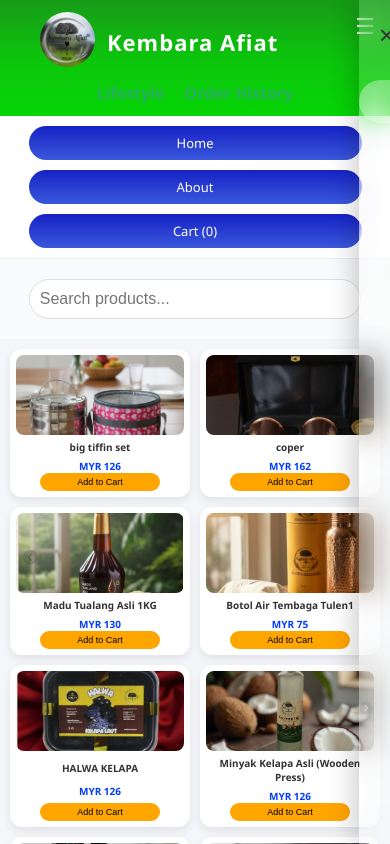
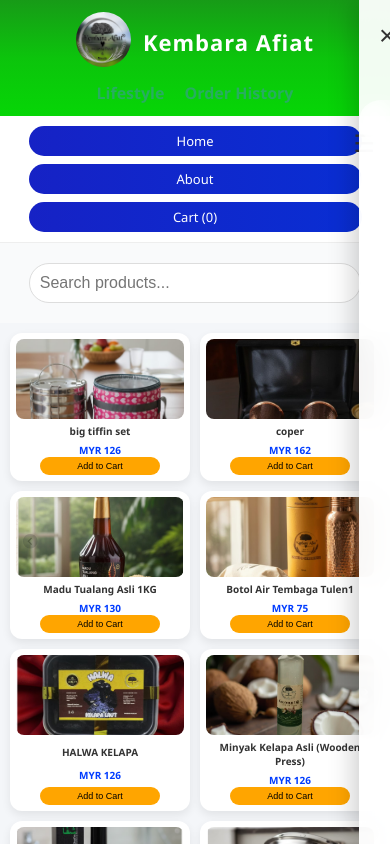
Before and after one commit to Mohamedasbar/KEMBARA-AFIAT2, a React (Create React App) app: page / in a window 390 px wide. Shown: the top 844 px of the page. Built offline with nearby package versions, Linux system fonts and the light colour scheme.

Commit message:
Update style.css

```diff
--- a/src/style.css
+++ b/src/style.css
@@ -690,5 +690,151 @@
   100% { transform: translateY(-150px) scale(0.5); opacity: 0; }
 }
 
+
+/* ===== NAVBAR ===== */
+.navbar {
+  display: flex;
+  justify-content: space-between; /* left-right on desktop */
+  align-items: center;
+  padding: 12px 20px;
+  background: white;
+  border-bottom: 1px solid #eee;
+  position: relative;
+  z-index: 1000;
+}
+
+.navbar a {
+  text-decoration: none;
+  padding: 8px 16px;
+  border-radius: 20px;
+  background: linear-gradient(90deg, #1622c5, #092ed3);
+  color: white;
+  font-size: 14px;
+  transition: 0.3s;
+}
+
+.navbar a:hover {
+  transform: scale(1.08);
+}
+
+/* ===== MENU ICON ===== */
+.menu-icon {
+  display: none; /* hidden on desktop */
+  font-size: 28px;
+  cursor: pointer;
+  color: #333;
+  transition: 0.3s ease;
+}
+
+.menu-icon:hover {
+  transform: scale(1.2) rotate(90deg);
+  color: #f1c40f;
+}
+
+/* ===== SLIDE MENU ===== */
+.slide-menu {
+  position: fixed;
+  top: 0;
+  right: -320px;
+  width: 280px;
+  height: 100vh;
+  background: rgba(255, 255, 255, 0.95);
+  backdrop-filter: blur(15px);
+  box-shadow: -5px 0 25px rgba(0,0,0,0.2);
+  transition: right 0.4s ease-in-out;
+  padding-top: 70px;
+  z-index: 9999;
+}
+
+.slide-menu.active {
+  right: 0;
+}
+
+.slide-menu .close-btn {
+  position: absolute;
+  top: 20px;
+  left: 20px;
+  font-size: 28px;
+  border: none;
+  background: none;
+  cursor: pointer;
+  color: #333;
+}
+
+.slide-menu ul {
+  list-style: none;
+  padding: 0;
+  margin-top: 40px;
+}
+
+.slide-menu li {
+  margin: 20px 0;
+  text-align: center;
+}
+
+.slide-menu a {
+  display: block;
+  padding: 12px 30px;
+  border-radius: 30px;
+  text-decoration: none;
+  font-size: 16px;
+  font-weight: 600;
+  color: #333;
+  background: rgba(255,255,255,0.3);
+  backdrop-filter: blur(8px);
+  transition: all 0.4s ease;
+}
+
+.slide-menu a:hover {
+  background: linear-gradient(45deg, #0077ff, #025ee7);
+  color: white;
+  transform: translateY(-3px);
+  box-shadow: 0 5px 15px rgba(0,0,0,0.2);
+}
+
+/* ===== MOBILE RESPONSIVE ===== */
+@media (max-width: 768px) {
+  .navbar {
+    flex-direction: column; /* stack logo + links */
+    justify-content: center;
+    align-items: center;
+    gap: 8px;
+    padding: 10px;
+  }
+
+  .navbar a {
+    padding: 6px 14px;
+    font-size: 13px;
+  }
+
+  .menu-icon {
+    display: block; /* show menu icon */
+    position: absolute;
+    top: 10px;
+    right: 15px;
+  }
+
+  /* Center logo/company name */
+  .company-box {
+    justify-content: center;
+  }
+
+  /* Slide menu width on mobile */
+  .slide-menu {
+    width: 80%;
+    padding-top: 60px;
+  }
+}
+
+@media (max-width: 480px) {
+  .slide-menu {
+    width: 90%;
+  }
+
+  .menu-icon {
+    font-size: 24px;
+  }
+}
+
 /* Include all previous CSS here, including navbar, products grid, buttons, footer, about, etc. */
 /* Make sure the mobile responsive sections from my previous answer are included */
```
